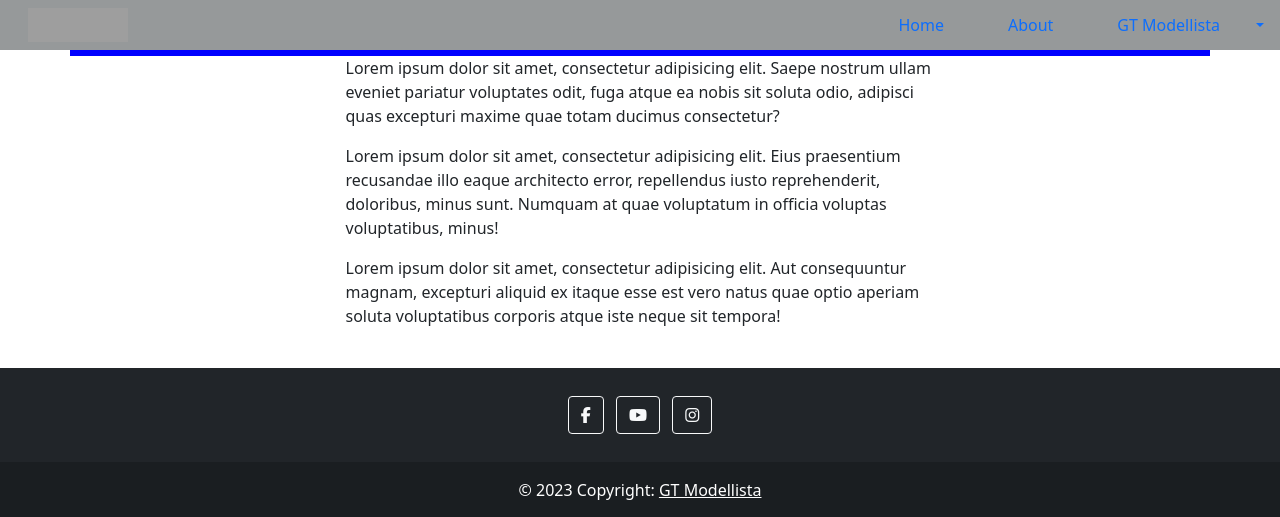
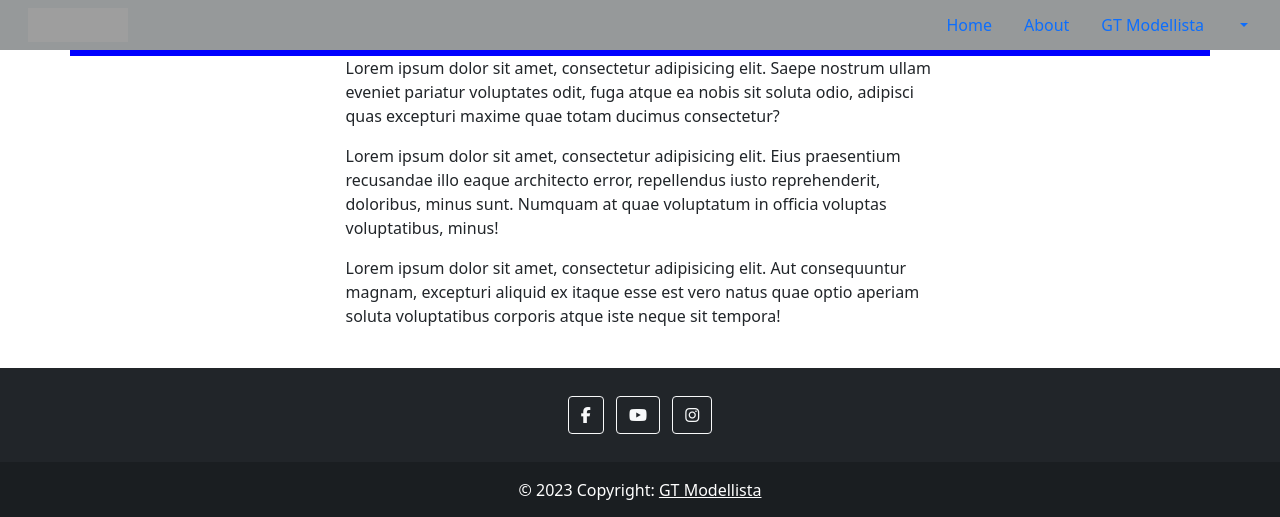
Before and after one commit to AndyL86/gt-modellista, a Django app: page /about/ in a window 1280 px wide. Shown: the top 517 px of the page. Run offline with Django 3.2, Linux system fonts and the light colour scheme; some libraries are stand-ins or nearby versions; grey boxes are pictures that could not be loaded.

Commit message:
update nav layout

```diff
--- a/static/css/style.css
+++ b/static/css/style.css
@@ -11,6 +11,18 @@
 
 .list-image {
     max-width: 100%;
+}
+
+.nav-menu {
+  flex-direction: row;
+}
+
+.nav-item {
+  display: block;
+    padding: 0.5rem 1rem;
+    color: #0d6efd;
+    text-decoration: none;
+    transition: color .15s ease-in-out,background-color .15s ease-in-out,border-color .15s ease-in-out;
 }
 
 .top-nav {
--- a/templates/base.html
+++ b/templates/base.html
@@ -24,33 +24,31 @@
 <body>
   <!-- Navigation bar -->
   <nav class="top-nav fixed-top">
-    <div class="container-fluid">
+    <div class="container">
       <a class="navbar-brand" href="#">
-        <img src="https://res.cloudinary.com/ddq4xlkxd/image/upload/v1674243570/gtm-logo_tn9gja.png" alt="" width="100" height="34">
+        <img src="https://res.cloudinary.com/ddq4xlkxd/image/upload/v1674243570/gtm-logo_tn9gja.png" alt="" width="100"
+          height="34">
       </a>
     </div>
-    <ul class="menu">
-      <li class="nav-item">
-        <a class="nav-link active" aria-current="page" href="{% url 'home' %}">Home</a>
+    <ul class="navbar-nav justify-content-end nav-menu">
+      <li>
+        <a class="nav-item active" aria-current="page" href="{% url 'home' %}">Home</a>
       </li>
-      <li class="nav-item">
-        <a class="nav-link" href="{% url 'about' %}">About</a>
+      <li>
+        <a class="nav-item" href="{% url 'about' %}">About</a>
       </li>
-      <li class="nav-item">
-        <a class="nav-link" href="{% url 'blogs' %}" style="white-space: nowrap;">GT Modellista</a>
+      <li>
+        <a class="nav-item" href="{% url 'blogs' %}" style="white-space: nowrap;">GT Modellista</a>
       </li>
-    </ul>
-    <ul class="navbar-nav justify-content-end">
-    </li>
-    <li class="nav-item dropdown">
-      <a class="nav-link dropdown-toggle" href="#" id="navbarDropdownMenuLink" role="button"
-        data-bs-toggle="dropdown" aria-expanded="false">
+      <li class="dropdown">
+        <a class="nav-item dropdown-toggle" href="#" id="navbarDropdownMenuLink" role="button" data-bs-toggle="dropdown"
+          aria-expanded="false">
         </a>
         <ul class="dropdown-menu" aria-labelledby="navbarDropdownMenuLink">
           <li><a class="dropdown-item" href="{% url 'contact' %}">Contact Us</a></li>
           {% if user.is_authenticated %}
-        <li class="nav-item">
-          <a class="nav-link" href="{% url 'account_logout' %}">Logout</a>
+          <li>
+            <a class="nav-item" href="{% url 'account_logout' %}">Logout</a>
           </li>
           {% else %}
           <li><a class="dropdown-item" href="{% url 'account_signup' %}">Register</a></li>
```
Lines whose indentation alone changed are shown as unchanged.
